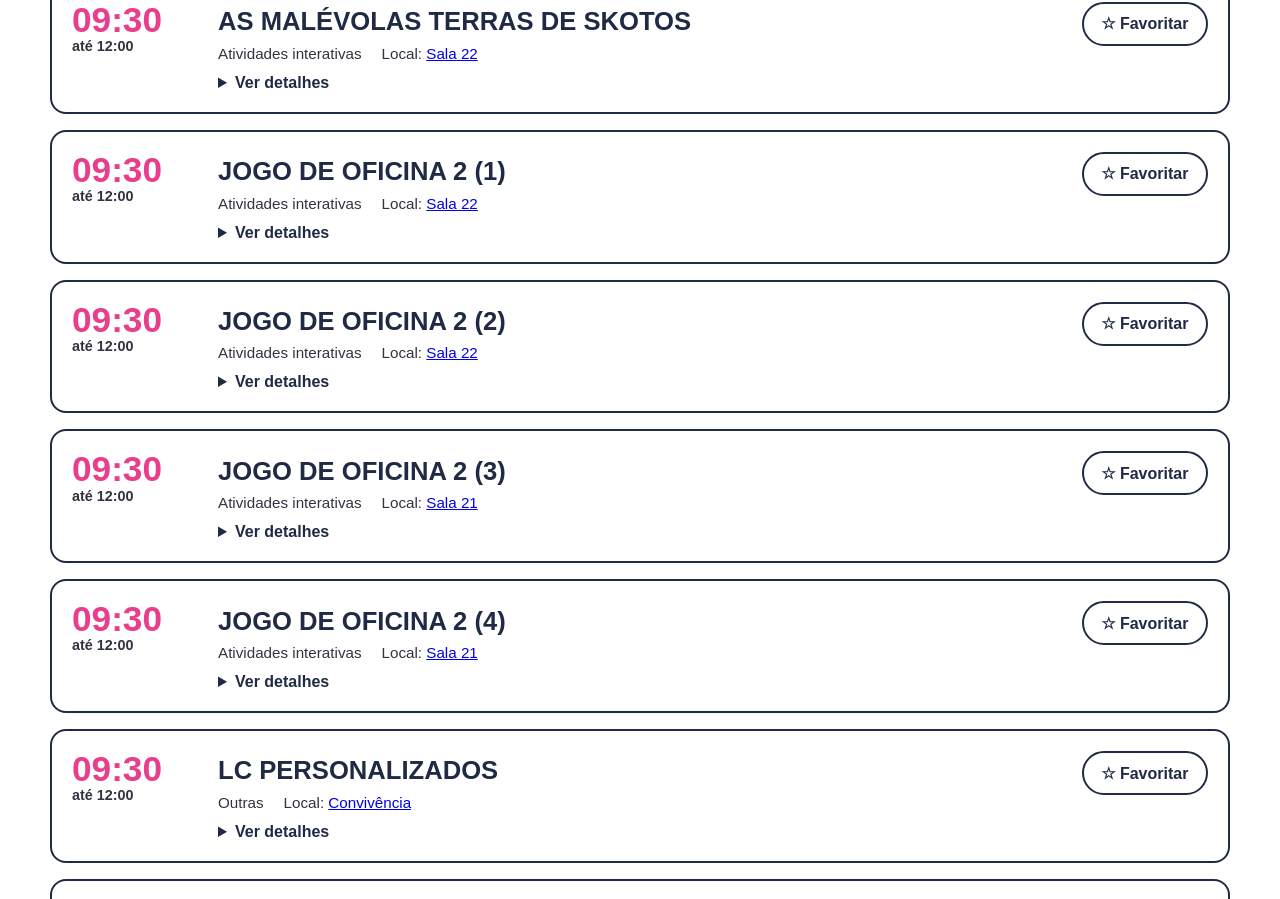
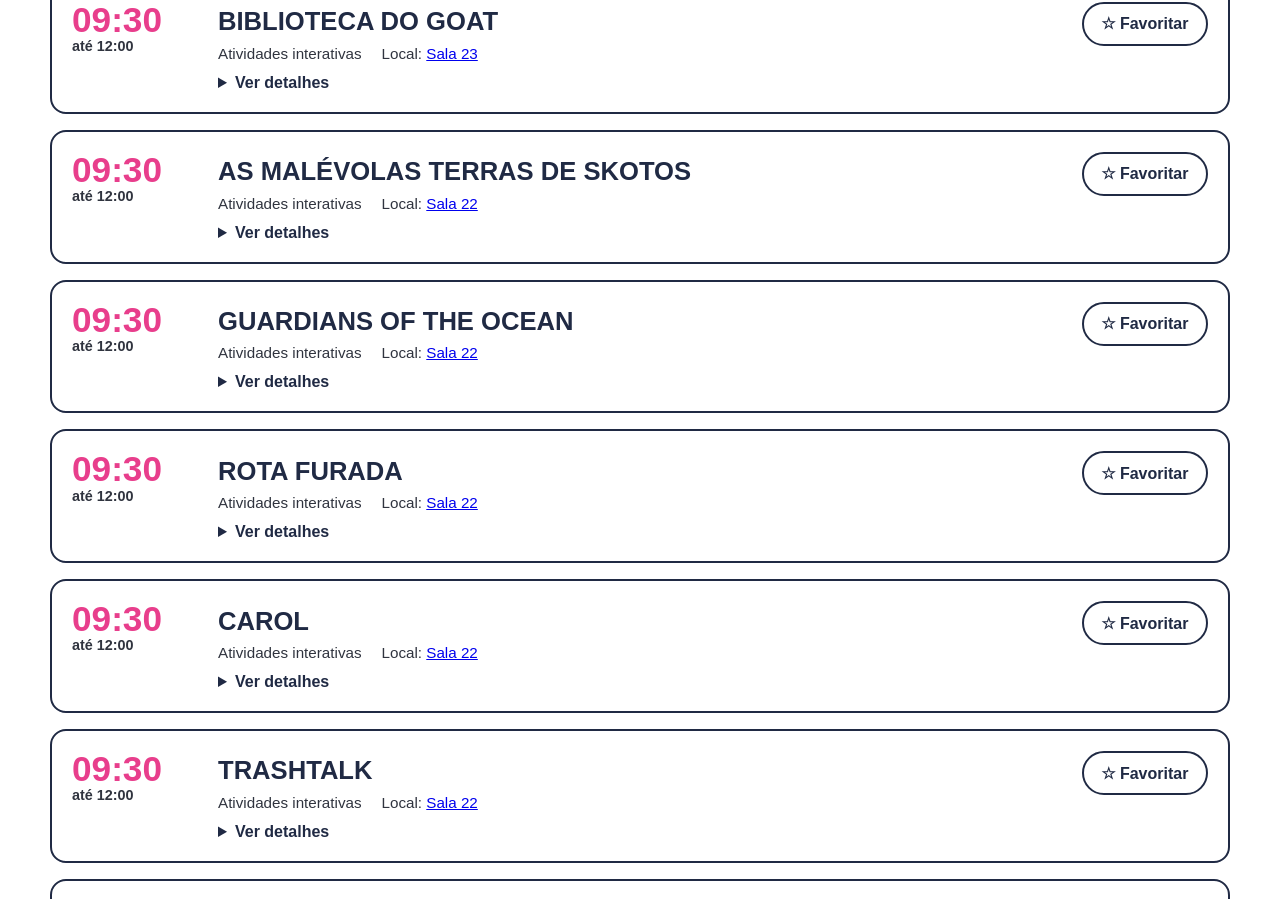
Before and after one commit to JoaogVianna/cejll-fast, a React (Vite) app: page /programacao in a window 1280 px wide. Shown: the part 1844-2743 px from the top of the page. Built offline with nearby package versions, Linux system fonts and the light colour scheme.

Commit message:
Programação nova (arte oficial), projetos e Awards com enquete embutida

```diff
--- a/src/data/mapa.js
+++ b/src/data/mapa.js
@@ -1,14 +1,3 @@
-// Mapa do evento.
-//
-// nome: precisa ser IDÊNTICO ao "local" usado em programacao.js e oficinas.js,
-//       porque é assim que o mapa descobre quais atividades acontecem em cada espaço.
-// x, y, w, h: posição e tamanho do espaço, medidos numa área de 1000 x 480.
-//
-// PARA USAR A PLANTA REAL:
-//   1. salve a imagem em public/mapa/planta.png
-//   2. troque imagem: null por imagem: '/mapa/planta.png'
-//   3. ajuste x, y, w, h de cada espaço para ficar por cima do lugar certo na imagem
-
 export const PLANTA = {
   imagem: null,
   largura: 1000,
@@ -21,7 +10,7 @@ export const ESPACOS = [
   { id: 'frente-auditorio', nome: 'Frente do auditório', x: 40, y: 250, w: 300, h: 190 },
   { id: 'convivencia', nome: 'Convivência', x: 360, y: 40, w: 300, h: 190 },
   { id: 'germinal', nome: 'Germinal', x: 360, y: 250, w: 300, h: 190 },
-  { id: 'sala-21', nome: 'Sala 21', x: 680, y: 40, w: 280, h: 120 },
+  { id: 'sala-23', nome: 'Sala 23', x: 680, y: 40, w: 280, h: 120 },
   { id: 'sala-22', nome: 'Sala 22', x: 680, y: 180, w: 280, h: 120 },
   { id: 'segundo-andar', nome: 'Entrada do 2º andar', x: 680, y: 320, w: 280, h: 120 },
 ]
--- a/src/data/oficinas.js
+++ b/src/data/oficinas.js
@@ -1,17 +1,3 @@
-// Oficinas e atividades. Para adicionar uma, copie um bloco.
-//
-// Só preencha o que já estiver confirmado: o que for null NÃO aparece no site.
-//
-// categoria:      precisa ser uma das CATEGORIAS_OFICINA
-// livre:          true = atividade que pode ser visitada durante boa parte do evento
-// programacaoId:  id da atividade em programacao.js (de onde vêm o dia e o horário)
-// duracao:        texto, ex.: '1 h' (ou null)
-// local:          nome do espaço, igual ao de mapa.js (ou null)
-// responsaveis:   lista de nomes (ou null)
-// inscricao:      'previa' | 'nao' | null
-// vagas:          'limitadas' | 'abertas' | null
-// comoFunciona:   lista de parágrafos
-
 export const CATEGORIAS_OFICINA = [
   'Oficinas',
   'Atividades interativas',
@@ -91,11 +77,11 @@ export const OFICINAS = [
     resumo: 'A paixão pelo futebol também chega aos videogames!',
     descricao:
       'No campeonato de PES 2017, os participantes poderão se enfrentar em partidas disputadas para decidir quem domina os gramados virtuais. Monte seu time, entre em campo e mostre suas habilidades!',
-    comoFunciona: ['O campeonato acontece em duas salas ao mesmo tempo: Sala 21 e Sala 22.'],
+    comoFunciona: ['O campeonato acontece em duas salas ao mesmo tempo: Sala 22 e Sala 23.'],
     livre: false,
-    programacaoId: 'pes-sala21',
+    programacaoId: 'pes-sala22',
     duracao: '1 h 10 min',
-    local: 'Sala 21',
+    local: 'Sala 22',
     responsaveis: null,
     inscricao: null,
     vagas: null,
--- a/src/data/programacao.js
+++ b/src/data/programacao.js
@@ -1,13 +1,3 @@
-// Programação do evento (26 de novembro). Para adicionar uma atividade, copie um bloco.
-//
-// Só preencha o que já estiver confirmado: o que for null NÃO aparece no site.
-//
-// dia:         precisa ser um dos ids de DIAS
-// inicio/fim:  'HH:MM'
-// categoria:   precisa ser uma das CATEGORIAS_PROG
-// local:       nome do espaço (precisa ser igual ao de mapa.js para aparecer no Mapa) ou null
-// responsavel: texto ou null
-
 export const DIAS = [{ id: 'dia1', rotulo: '26 de novembro', data: '2026-11-26' }]
 
 export const CATEGORIAS_PROG = [
@@ -58,27 +48,15 @@ export const ATIVIDADES = [
     exemplo: false,
   },
   {
-    id: 'apresentacao-danca',
+    id: 'inicio-jogos',
     dia: 'dia1',
-    nome: 'Apresentação de dança',
+    nome: 'Início dos jogos e exposições',
     inicio: '09:30',
-    fim: '09:45',
-    local: 'Auditório',
-    responsavel: null,
-    categoria: 'Apresentações',
-    descricao: 'Coreografias preparadas pelos estudantes, com participação do público depois.',
-    exemplo: false,
-  },
-  {
-    id: 'expo-tabuada',
-    dia: 'dia1',
-    nome: 'Tabuada Fighters',
-    inicio: '09:30',
-    fim: '11:00',
-    local: 'Sala 22',
+    fim: '12:00',
+    local: 'Germinal, Convivência, Laboratórios',
     responsavel: null,
     categoria: 'Atividades interativas',
-    descricao: 'Jogo educativo de matemática: jogue e desafie outros estudantes.',
+    descricao: 'Os jogos e as exposições abrem para visitação.',
     exemplo: false,
   },
   {
@@ -87,7 +65,7 @@ export const ATIVIDADES = [
     nome: 'Shimmer',
     inicio: '09:30',
     fim: '12:00',
-    local: 'Sala 21',
+    local: 'Sala 23',
     responsavel: null,
     categoria: 'Atividades interativas',
     descricao: 'Jogo desenvolvido por estudantes: jogue e participe de desafios especiais.',
@@ -99,10 +77,34 @@ export const ATIVIDADES = [
     nome: 'Pulga Clicker Legacy',
     inicio: '09:30',
     fim: '12:00',
-    local: 'Sala 21',
+    local: 'Sala 23',
     responsavel: null,
     categoria: 'Atividades interativas',
     descricao: 'Jogo do gênero clicker para experimentar.',
+    exemplo: false,
+  },
+  {
+    id: 'expo-tabuada',
+    dia: 'dia1',
+    nome: 'Tabuada Fighters',
+    inicio: '09:30',
+    fim: '12:00',
+    local: 'Sala 23',
+    responsavel: null,
+    categoria: 'Atividades interativas',
+    descricao: 'Jogo educativo de matemática: jogue e desafie outros estudantes.',
+    exemplo: false,
+  },
+  {
+    id: 'expo-goat',
+    dia: 'dia1',
+    nome: 'Biblioteca do Goat',
+    inicio: '09:30',
+    fim: '12:00',
+    local: 'Sala 23',
+    responsavel: null,
+    categoria: 'Atividades interativas',
+    descricao: 'Exposição na Sala 23.',
     exemplo: false,
   },
   {
@@ -118,51 +120,63 @@ export const ATIVIDADES = [
     exemplo: false,
   },
   {
-    id: 'expo-jogo-oficina-1',
+    id: 'expo-guardians',
     dia: 'dia1',
-    nome: 'Jogo de Oficina 2 (1)',
+    nome: 'Guardians of the Ocean',
     inicio: '09:30',
     fim: '12:00',
     local: 'Sala 22',
     responsavel: null,
     categoria: 'Atividades interativas',
-    descricao: 'Projeto apresentado na atividade Jogo de Oficina 2.',
+    descricao: 'Projeto apresentado na Sala 22.',
     exemplo: false,
   },
   {
-    id: 'expo-jogo-oficina-2',
+    id: 'expo-rota-furada',
     dia: 'dia1',
-    nome: 'Jogo de Oficina 2 (2)',
+    nome: 'Rota Furada',
     inicio: '09:30',
     fim: '12:00',
     local: 'Sala 22',
     responsavel: null,
     categoria: 'Atividades interativas',
-    descricao: 'Projeto apresentado na atividade Jogo de Oficina 2.',
+    descricao: 'Projeto apresentado na Sala 22.',
     exemplo: false,
   },
   {
-    id: 'expo-jogo-oficina-3',
+    id: 'expo-carol',
     dia: 'dia1',
-    nome: 'Jogo de Oficina 2 (3)',
+    nome: 'Carol',
     inicio: '09:30',
     fim: '12:00',
-    local: 'Sala 21',
+    local: 'Sala 22',
     responsavel: null,
     categoria: 'Atividades interativas',
-    descricao: 'Projeto apresentado na atividade Jogo de Oficina 2.',
+    descricao: 'Projeto apresentado na Sala 22.',
     exemplo: false,
   },
   {
-    id: 'expo-jogo-oficina-4',
+    id: 'expo-trashtalk',
     dia: 'dia1',
-    nome: 'Jogo de Oficina 2 (4)',
+    nome: 'TrashTalk',
     inicio: '09:30',
     fim: '12:00',
-    local: 'Sala 21',
+    local: 'Sala 22',
     responsavel: null,
     categoria: 'Atividades interativas',
-    descricao: 'Projeto apresentado na atividade Jogo de Oficina 2.',
+    descricao: 'Projeto apresentado na Sala 22.',
+    exemplo: false,
+  },
+  {
+    id: 'expo-ultima-chance',
+    dia: 'dia1',
+    nome: 'Última Chance',
+    inicio: '09:30',
+    fim: '12:00',
+    local: 'Sala 22',
+    responsavel: null,
+    categoria: 'Atividades interativas',
+    descricao: 'Projeto apresentado na Sala 22.',
     exemplo: false,
   },
   {
@@ -228,9 +242,9 @@ export const ATIVIDADES = [
   {
     id: 'bem-amado',
     dia: 'dia1',
-    nome: 'O Bem-Amado',
-    inicio: '09:45',
-    fim: '10:35',
+    nome: 'Peça — O Bem-Amado',
+    inicio: '10:00',
+    fim: '10:50',
     local: 'Auditório',
     responsavel: null,
     categoria: 'Apresentações',
@@ -238,27 +252,39 @@ export const ATIVIDADES = [
     exemplo: false,
   },
   {
-    id: 'campeonato-tabuada',
+    id: 'apresentacao-danca',
     dia: 'dia1',
-    nome: 'Campeonato de Tabuada Fighters',
+    nome: 'Apresentação de dança',
     inicio: '11:00',
-    fim: '11:30',
-    local: 'Sala 22',
+    fim: '11:15',
+    local: 'Auditório',
     responsavel: null,
-    categoria: 'Competições',
-    descricao: 'Competição entre os visitantes usando o jogo Tabuada Fighters.',
+    categoria: 'Apresentações',
+    descricao: 'Coreografias preparadas pelos estudantes, com participação do público depois.',
     exemplo: false,
   },
   {
     id: 'campeonato-street-fighter',
     dia: 'dia1',
     nome: 'Campeonato de Street Fighter V',
+    inicio: '11:00',
+    fim: '11:30',
+    local: 'Sala 22',
+    responsavel: null,
+    categoria: 'Competições',
+    descricao: 'Campeonato de jogo de luta com chaveamento para 8 participantes.',
+    exemplo: false,
+  },
+  {
+    id: 'campeonato-tabuada',
+    dia: 'dia1',
+    nome: 'Campeonato de Tabuada Fighters',
     inicio: '11:30',
     fim: '12:00',
     local: 'Sala 22',
     responsavel: null,
     categoria: 'Competições',
-    descricao: 'Campeonato de jogo de luta com chaveamento para 8 participantes.',
+    descricao: 'Competição entre os visitantes usando o jogo Tabuada Fighters.',
     exemplo: false,
   },
   {
@@ -274,30 +300,6 @@ export const ATIVIDADES = [
     exemplo: false,
   },
   {
-    id: 'retorno',
-    dia: 'dia1',
-    nome: 'Retorno das atividades',
-    inicio: '13:25',
-    fim: '13:35',
-    local: 'Espaços do evento',
-    responsavel: null,
-    categoria: 'Outras',
-    descricao: 'Início das atividades da tarde.',
-    exemplo: false,
-  },
-  {
-    id: 'pes-sala21',
-    dia: 'dia1',
-    nome: 'Campeonato de PES 2017',
-    inicio: '13:25',
-    fim: '14:35',
-    local: 'Sala 21',
-    responsavel: null,
-    categoria: 'Competições',
-    descricao: 'Campeonato de PES 2017, realizado nas salas 21 e 22 ao mesmo tempo.',
-    exemplo: false,
-  },
-  {
     id: 'pes-sala22',
     dia: 'dia1',
     nome: 'Campeonato de PES 2017',
@@ -306,16 +308,28 @@ export const ATIVIDADES = [
     local: 'Sala 22',
     responsavel: null,
     categoria: 'Competições',
-    descricao: 'Campeonato de PES 2017, realizado nas salas 21 e 22 ao mesmo tempo.',
+    descricao: 'Campeonato de PES 2017, realizado nas salas 22 e 23 ao mesmo tempo.',
+    exemplo: false,
+  },
+  {
+    id: 'pes-sala23',
+    dia: 'dia1',
+    nome: 'Campeonato de PES 2017',
+    inicio: '13:25',
+    fim: '14:35',
+    local: 'Sala 23',
+    responsavel: null,
+    categoria: 'Competições',
+    descricao: 'Campeonato de PES 2017, realizado nas salas 22 e 23 ao mesmo tempo.',
     exemplo: false,
   },
   {
     id: 'retorno-expos',
     dia: 'dia1',
-    nome: 'Retorno dos jogos e das exposições',
+    nome: 'Retorno dos jogos e exposições',
     inicio: '13:25',
     fim: '16:00',
-    local: 'Laboratórios, Germinal e convivência',
+    local: 'Germinal, Convivência, Laboratórios',
     responsavel: null,
     categoria: 'Atividades interativas',
     descricao: 'Os jogos e as exposições voltam a funcionar nos espaços do evento.',
@@ -348,13 +362,13 @@ export const ATIVIDADES = [
   {
     id: 'nave-drip',
     dia: 'dia1',
-    nome: 'Nave Drip — Batalha de Rima',
+    nome: 'Nave Drip — Batalha de Rap',
     inicio: '14:40',
     fim: '15:55',
     local: 'Auditório',
     responsavel: null,
     categoria: 'Competições',
-    descricao: 'Batalha de rima entre estudantes, em três rounds.',
+    descricao: 'Batalha de rap entre estudantes, em três rounds.',
     exemplo: false,
   },
   {
@@ -363,7 +377,7 @@ export const ATIVIDADES = [
     nome: 'Encerramento oficial',
     inicio: '15:55',
     fim: '16:00',
-    local: 'Frente do auditório',
+    local: 'Auditório',
     responsavel: null,
     categoria: 'Outras',
     descricao: 'Encerramento oficial do CEJLL Fest.',
--- a/src/data/projetos.js
+++ b/src/data/projetos.js
@@ -1,17 +1,3 @@
-// Catálogo de projetos. Para adicionar um projeto, copie um bloco e troque os dados.
-//
-// Só preencha o que já estiver confirmado: o que for null NÃO aparece no site.
-//
-// id:            vira o endereço da página (/projetos/<id>), sem espaços nem acentos
-// categoria:     precisa ser uma das CATEGORIAS_PROJETO
-// imagens:       lista de { src, alt }. A 1ª é a imagem principal. Vazia = imagem padrão.
-//                As fotos ficam na pasta public/ (ex.: public/projetos/shimmer-1.jpg -> src: '/projetos/shimmer-1.jpg')
-// participantes: lista de nomes (ou null)
-// turma:         texto (ou null)
-// ferramentas:   lista (ou null)
-// links:         lista de { rotulo, url } (pode ficar vazia)
-// awards:        lista de categorias do CEJLL Awards em que concorre (ou null)
-
 export const CATEGORIAS_PROJETO = [
   'Jogos',
   'Aplicativos',
@@ -37,7 +23,7 @@ export const PROJETOS = [
     turma: null,
     ferramentas: null,
     links: [],
-    localizacao: 'Sala 21',
+    localizacao: 'Sala 23',
     horarios: '09:30 às 12:00, com retomada das exposições à tarde',
     awards: [
       'Melhor Jogo do Ano',
@@ -59,7 +45,7 @@ export const PROJETOS = [
     turma: null,
     ferramentas: null,
     links: [],
-    localizacao: 'Sala 21',
+    localizacao: 'Sala 23',
     horarios: '09:30 às 12:00, com retomada das exposições à tarde',
     awards: [
       'Melhor Jogo do Ano',
@@ -81,8 +67,8 @@ export const PROJETOS = [
     turma: null,
     ferramentas: null,
     links: [],
-    localizacao: 'Sala 22',
-    horarios: 'Exposição das 09:30 às 11:00; campeonato das 11:00 às 11:30',
+    localizacao: 'Sala 23',
+    horarios: 'Exposição das 09:30 às 12:00; campeonato às 11:30, na Sala 22',
     awards: [
       'Melhor Jogo do Ano',
       'Melhor Projeto Artístico do Ano',
@@ -112,19 +98,19 @@ export const PROJETOS = [
     exemplo: false,
   },
   {
-    id: 'jogo-de-oficina-2-projeto-1',
-    nome: 'Jogo de Oficina 2 — Projeto 1',
+    id: 'guardians-of-the-ocean',
+    nome: 'Guardians of the Ocean',
     categoria: 'Jogos',
-    resumo: 'Conheça um dos projetos apresentados na atividade Jogo de Oficina 2!',
+    resumo: 'Conheça este projeto desenvolvido por estudantes do CEJLL!',
     descricao:
-      'Uma oportunidade de descobrir o que os estudantes desenvolveram e conhecer diferentes ideias e experiências criadas durante as oficinas.',
+      'Visite a exposição na Sala 22 e descubra o que os estudantes criaram. Mais detalhes sobre o projeto serão divulgados em breve.',
     imagens: [],
     participantes: null,
     turma: null,
     ferramentas: null,
     links: [],
     localizacao: 'Sala 22',
-    horarios: '09:30 às 12:00',
+    horarios: '09:30 às 12:00, com retomada das exposições à tarde',
     awards: [
       'Melhor Jogo do Ano',
       'Melhor Projeto Artístico do Ano',
@@ -132,19 +118,19 @@ export const PROJETOS = [
     exemplo: false,
   },
   {
-    id: 'jogo-de-oficina-2-projeto-2',
-    nome: 'Jogo de Oficina 2 — Projeto 2',
+    id: 'rota-furada',
+    nome: 'Rota Furada',
     categoria: 'Jogos',
-    resumo: 'Conheça um dos projetos apresentados na atividade Jogo de Oficina 2!',
+    resumo: 'Conheça este projeto desenvolvido por estudantes do CEJLL!',
     descricao:
-      'Uma oportunidade de descobrir o que os estudantes desenvolveram e conhecer diferentes ideias e experiências criadas durante as oficinas.',
+      'Visite a exposição na Sala 22 e descubra o que os estudantes criaram. Mais detalhes sobre o projeto serão divulgados em breve.',
     imagens: [],
     participantes: null,
     turma: null,
     ferramentas: null,
     links: [],
     localizacao: 'Sala 22',
-    horarios: '09:30 às 12:00',
+    horarios: '09:30 às 12:00, com retomada das exposições à tarde',
     awards: [
       'Melhor Jogo do Ano',
       'Melhor Projeto Artístico do Ano',
@@ -152,19 +138,19 @@ export const PROJETOS = [
     exemplo: false,
   },
   {
-    id: 'jogo-de-oficina-2-projeto-3',
-    nome: 'Jogo de Oficina 2 — Projeto 3',
+    id: 'carol',
+    nome: 'Carol',
     categoria: 'Jogos',
-    resumo: 'Conheça um dos projetos apresentados na atividade Jogo de Oficina 2!',
+    resumo: 'Conheça este projeto desenvolvido por estudantes do CEJLL!',
     descricao:
-      'Uma oportunidade de descobrir o que os estudantes desenvolveram e conhecer diferentes ideias e experiências criadas durante as oficinas.',
+      'Visite a exposição na Sala 22 e descubra o que os estudantes criaram. Mais detalhes sobre o projeto serão divulgados em breve.',
     imagens: [],
     participantes: null,
     turma: null,
     ferramentas: null,
     links: [],
-    localizacao: 'Sala 21',
-    horarios: '09:30 às 12:00',
+    localizacao: 'Sala 22',
+    horarios: '09:30 às 12:00, com retomada das exposições à tarde',
     awards: [
       'Melhor Jogo do Ano',
       'Melhor Projeto Artístico do Ano',
@@ -172,23 +158,60 @@ export const PROJETOS = [
     exemplo: false,
   },
   {
-    id: 'jogo-de-oficina-2-projeto-4',
-    nome: 'Jogo de Oficina 2 — Projeto 4',
+    id: 'trashtalk',
+    nome: 'TrashTalk',
     categoria: 'Jogos',
-    resumo: 'Conheça um dos projetos apresentados na atividade Jogo de Oficina 2!',
+    resumo: 'Conheça este projeto desenvolvido por estudantes do CEJLL!',
     descricao:
-      'Uma oportunidade de descobrir o que os estudantes desenvolveram e conhecer diferentes ideias e experiências criadas durante as oficinas.',
+      'Visite a exposição na Sala 22 e descubra o que os estudantes criaram. Mais detalhes sobre o projeto serão divulgados em breve.',
     imagens: [],
     participantes: null,
     turma: null,
     ferramentas: null,
     links: [],
-    localizacao: 'Sala 21',
-    horarios: '09:30 às 12:00',
+    localizacao: 'Sala 22',
+    horarios: '09:30 às 12:00, com retomada das exposições à tarde',
     awards: [
       'Melhor Jogo do Ano',
       'Melhor Projeto Artístico do Ano',
     ],
+    exemplo: false,
+  },
+  {
+    id: 'ultima-chance',
+    nome: 'Última Chance',
+    categoria: 'Jogos',
+    resumo: 'Conheça este projeto desenvolvido por estudantes do CEJLL!',
+    descricao:
+      'Visite a exposição na Sala 22 e descubra o que os estudantes criaram. Mais detalhes sobre o projeto serão divulgados em breve.',
+    imagens: [],
+    participantes: null,
+    turma: null,
+    ferramentas: null,
+    links: [],
+    localizacao: 'Sala 22',
+    horarios: '09:30 às 12:00, com retomada das exposições à tarde',
+    awards: [
+      'Melhor Jogo do Ano',
+      'Melhor Projeto Artístico do Ano',
+    ],
+    exemplo: false,
+  },
+  {
+    id: 'biblioteca-do-goat',
+    nome: 'Biblioteca do Goat',
+    categoria: 'Outros',
+    resumo: 'Conheça este projeto desenvolvido por estudantes do CEJLL!',
+    descricao:
+      'Visite a exposição na Sala 23 e descubra o que os estudantes criaram. Mais detalhes sobre o projeto serão divulgados em breve.',
+    imagens: [],
+    participantes: null,
+    turma: null,
+    ferramentas: null,
+    links: [],
+    localizacao: 'Sala 23',
+    horarios: '09:30 às 12:00, com retomada das exposições à tarde',
+    awards: null,
     exemplo: false,
   },
   {
@@ -203,7 +226,7 @@ export const PROJETOS = [
     turma: null,
     ferramentas: null,
     links: [],
-    localizacao: 'Convivência (mesa do meio)',
+    localizacao: 'Convivência',
     horarios: '09:30 às 12:00, com retomada das exposições à tarde',
     awards: null,
     exemplo: false,
@@ -222,7 +245,7 @@ export const PROJETOS = [
     turma: null,
     ferramentas: null,
     links: [],
-    localizacao: 'Convivência (mesa do meio)',
+    localizacao: 'Convivência',
     horarios: '09:30 às 12:00, com retomada das exposições à tarde',
     awards: null,
     exemplo: false,
@@ -338,7 +361,7 @@ export const PROJETOS = [
     ferramentas: null,
     links: [],
     localizacao: 'Auditório',
-    horarios: '09:30 às 09:45',
+    horarios: '11:00 às 11:15',
     awards: [
       'Melhor Projeto Artístico do Ano',
     ],
@@ -357,7 +380,7 @@ export const PROJETOS = [
     ferramentas: null,
     links: [],
     localizacao: 'Auditório',
-    horarios: '09:45 às 10:35',
+    horarios: '10:00 às 10:50',
     awards: [
       'Melhor Projeto Artístico do Ano',
     ],
```
Also changed, not shown: src/data/awards.js (+3 -15 lines), src/pages/Awards.css (+15 -0 lines), src/pages/Awards.jsx (+8 -1 lines).
